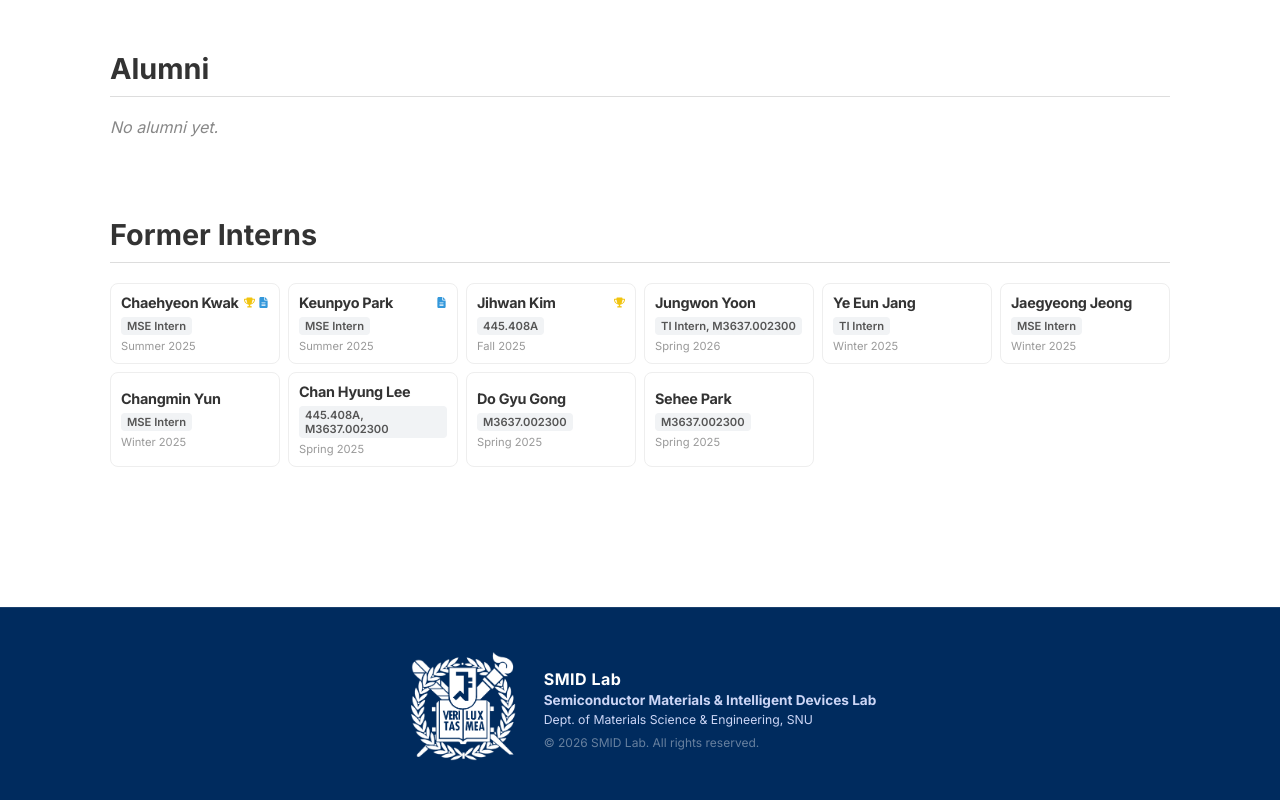
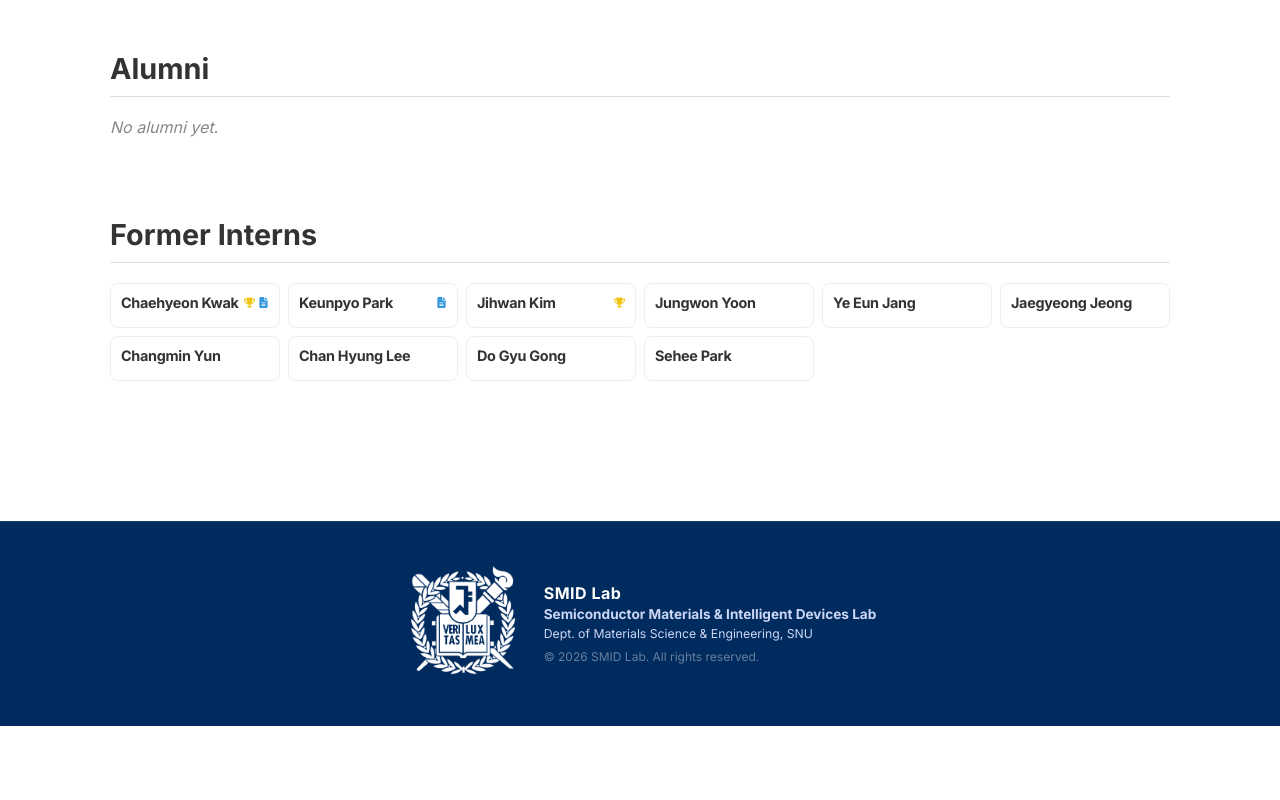
Before and after one commit to nightstudy29/my-lab-web, a Next.js app: page /members in a window 1280 px wide. Shown: the part 960-1760 px from the top of the page. After the commit the page ends 1686 px from the top, so only its background shows below. Built offline with nearby package versions, Linux system fonts and the light colour scheme.

Commit message:
내용수정함

```diff
--- a/src/app/members/page.js
+++ b/src/app/members/page.js
@@ -55,7 +55,7 @@ export default function MembersPage() {
                   {intern.achievements?.length > 0 && (
                     <div className={styles.internIcons}>
                       {intern.achievements.map((ach, idx) => (
-                        <a
+                          <a
                           key={idx}
                           href={ach.url}
                           target="_blank"
@@ -71,14 +71,18 @@ export default function MembersPage() {
                   )}
                 </div>
 
-                {/* 프로그램 + 기간 */}
-                <div className={styles.internBottom}>
-                  <span className={styles.internProgram}>{intern.program || 'Intern'}</span>
-                  <span className={styles.internPeriod}>{intern.period}</span>
-                </div>
+                {/* participations 순회 */}
+                {intern.participations?.map((p, idx) => (
+                  <div key={idx} className={styles.internBottom}>
+                    <span className={styles.internProgram}>{p.program}</span>
+                    <span className={styles.internPeriod}>{p.period}</span>
+                  </div>
+                ))}
 
               </li>
             ))}
+
+
           </ul>
         ) : (
           <p className={styles.emptyText}>-</p>
```
